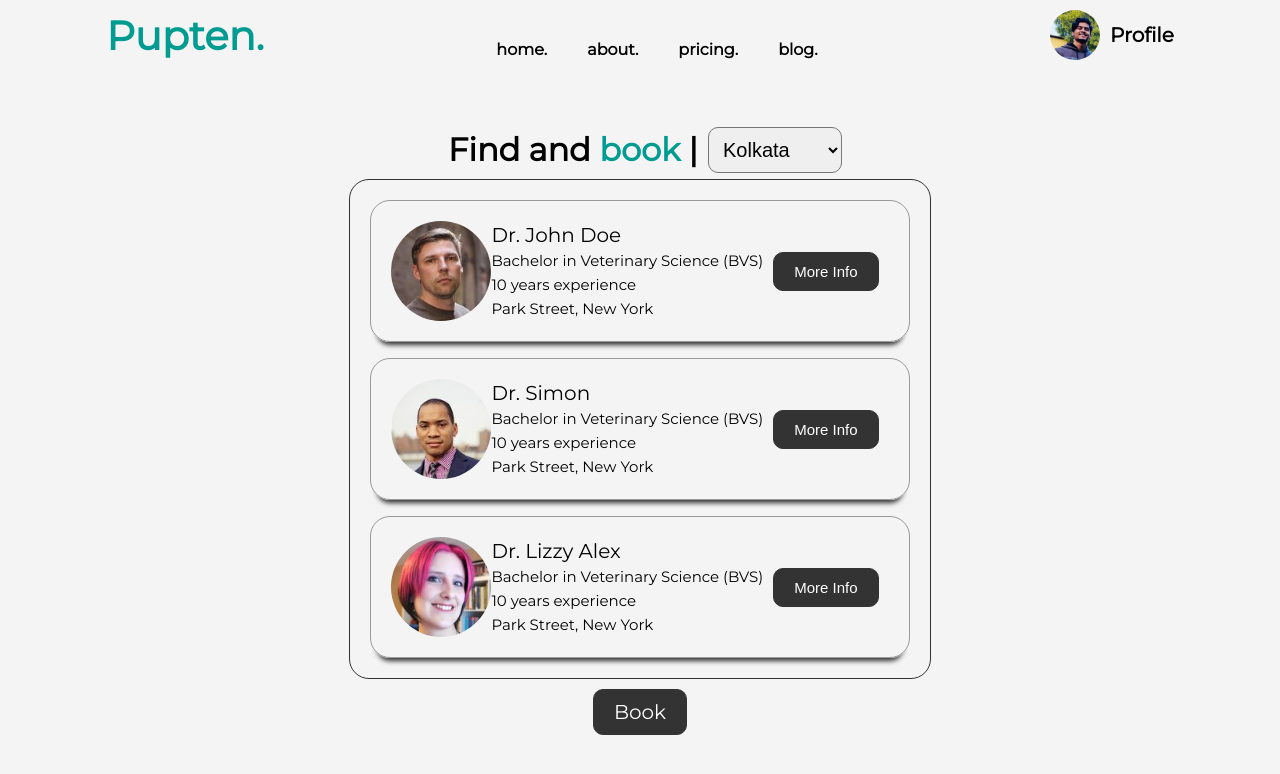
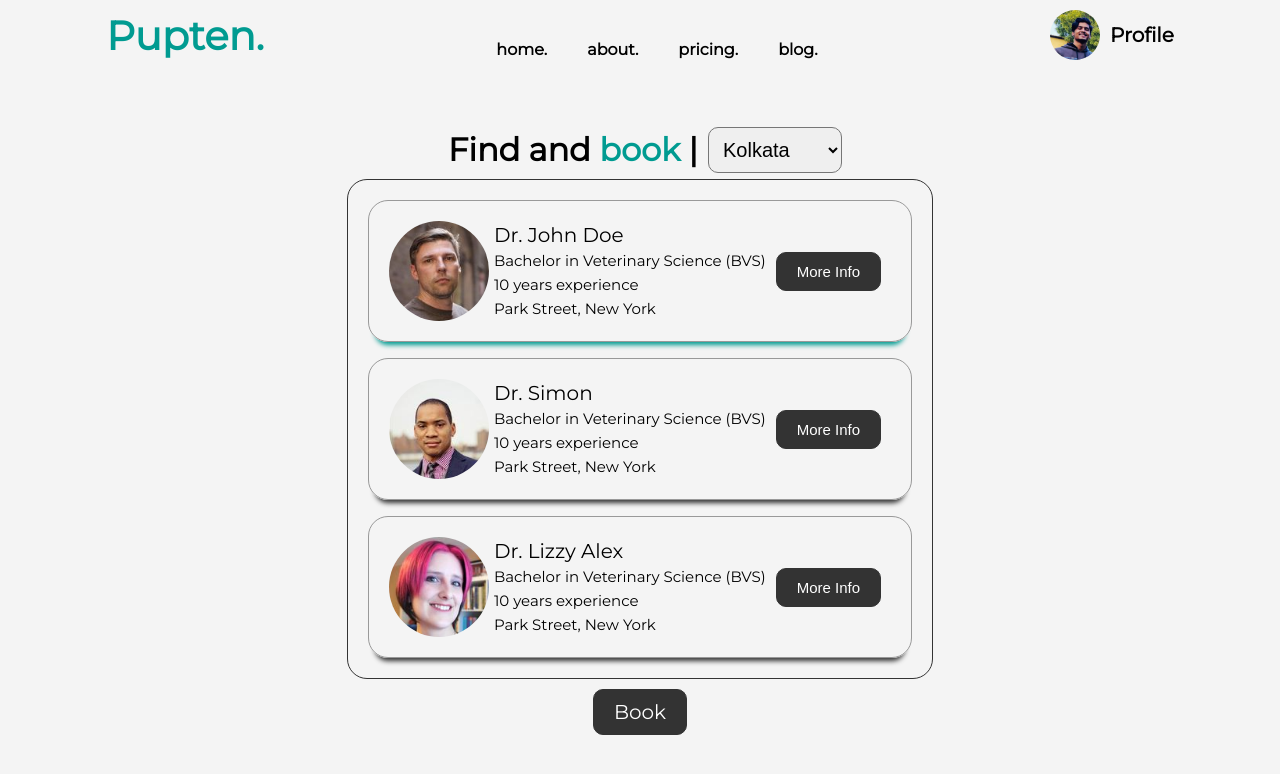
Before and after one commit to Sandeep5303/Pupten-Website, a Next.js app: page /book/doctor in a window 1280 px wide. In both pictures the pointer is over the element 639 px from the left and 271 px from the top of the page. Shown: the top 774 px of the page. Built offline with nearby package versions, Linux system fonts and the light colour scheme; no server answers.

Commit message:
hover effect

```diff
--- a/styles/doctor.module.css
+++ b/styles/doctor.module.css
@@ -49,18 +49,22 @@
   box-shadow: 0 10px 5px -7px var(--secondary-color);
 }
 
+.card .docContainer:hover {
+  box-shadow: 0 10px 5px -7px var(--secondary-color);
+}
+
 .card .docContainer .docImage {
   border-radius: 50%;
 }
 
 .card .docContainer p {
+  padding-left: 5px;
   font-size: 20px;
   font-weight: 500;
 }
 
 .card .docContainer p span {
   font-size: 15px;
-  padding: 10px;
   flex: 1;
 }
 
--- a/styles/patient.module.css
+++ b/styles/patient.module.css
@@ -30,6 +30,10 @@
 
 .card .petContainer.selected {
   border-color: var(--secondary-color);
+  box-shadow: 0 10px 5px -7px var(--secondary-color);
+}
+
+.card .petContainer:hover {
   box-shadow: 0 10px 5px -7px var(--secondary-color);
 }
 
```
